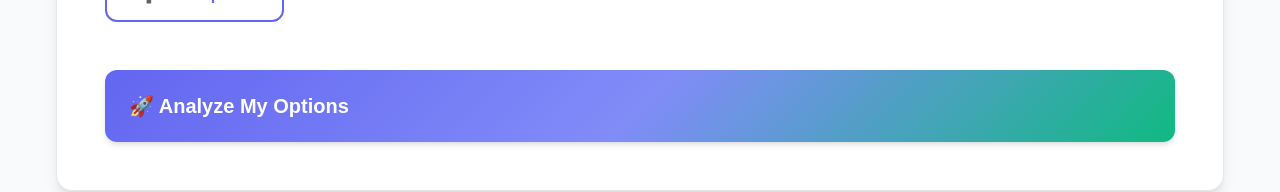
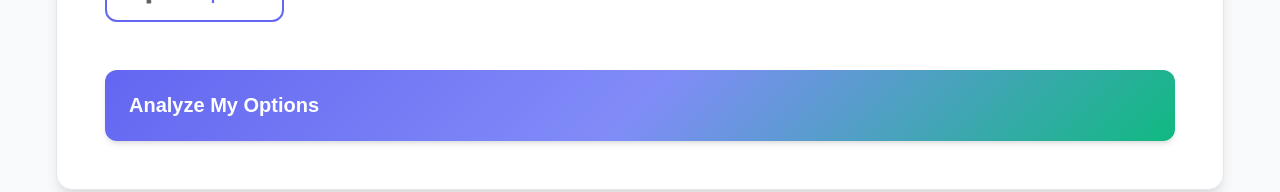
Before and after one commit to nicolevalentini/Strategic_Decision_Analysis_Tool, a plain HTML site: page index.html in a window 1280 px wide. Shown: the part 3035-3227 px from the top of the page. Drawn offline with nearby package versions, Linux system fonts and the light colour scheme.

Commit message:
Update Analyze My Options button text
Removed emoji from the Analyze My Options button.

```diff
--- a/index.html
+++ b/index.html
@@ -87,7 +87,7 @@
           <button id="addChoiceBtn" class="btn btn-outline" aria-label="Add Option">➕ Add Option</button>
         </div>
 
-        <button id="analyzeBtn" class="btn btn-large" aria-label="Analyze My Options">🚀 Analyze My Options</button>
+        <button id="analyzeBtn" class="btn btn-large" aria-label="Analyze My Options">Analyze My Options</button>
       </div>
 
       <!-- Expected Value Tab -->
```
